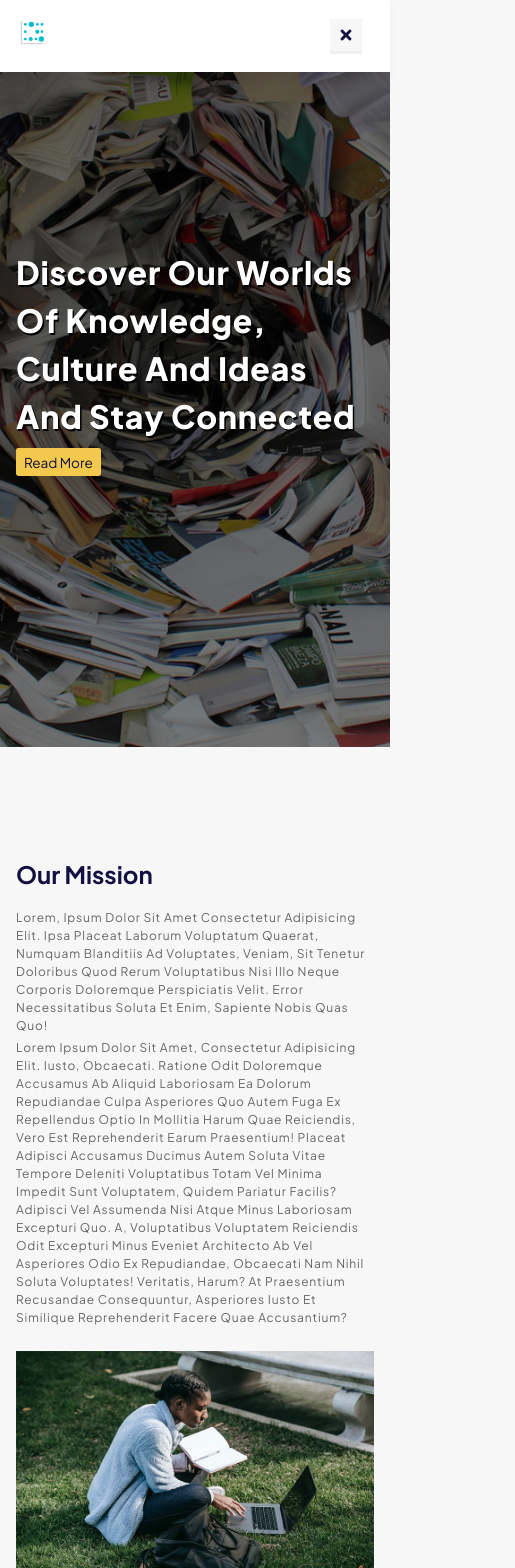
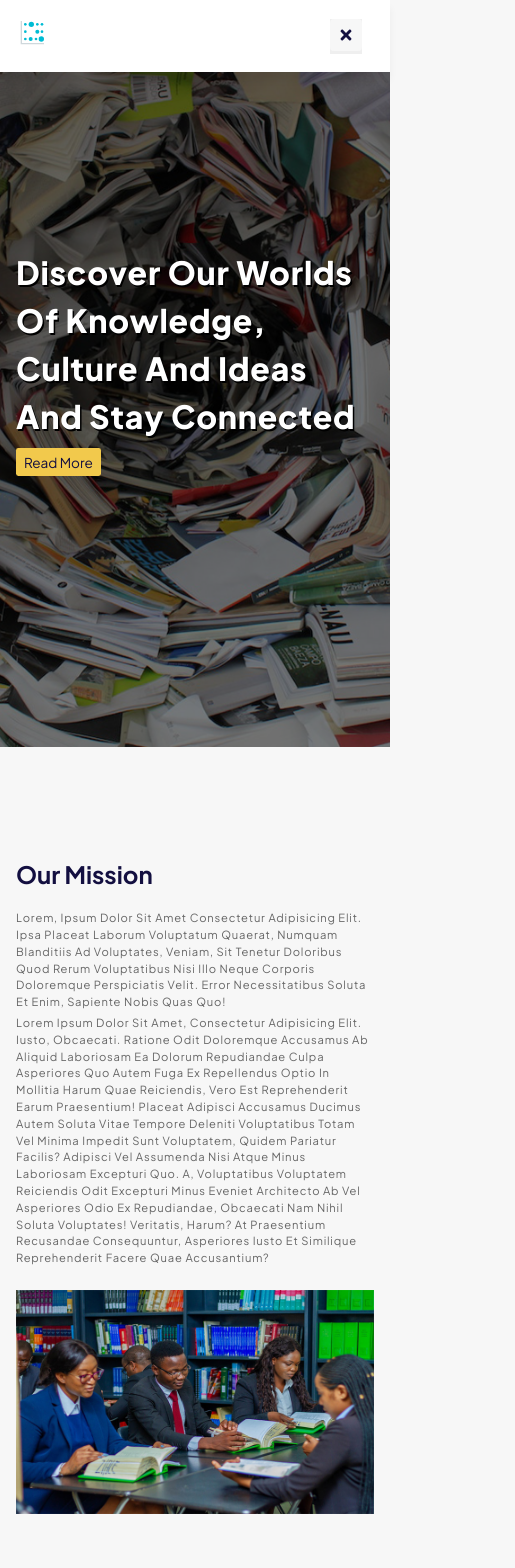
Before and after one commit to Surnmai/hon-adomako-ngo, a React (Create React App) app: page / in a window 390 px wide. Shown: the top 1568 px of the page, 515 px wide, since content can reach past the window. Built offline with nearby package versions, Linux system fonts and the light colour scheme.

Commit message:
solved overflow issue

```diff
--- a/src/Components/Mission.js
+++ b/src/Components/Mission.js
@@ -1,7 +1,7 @@
 import React from "react";
 
 // import image
-import MissionImg from "../images/mission2.jpg";
+import MissionImg from "../images/mission.jpg";
 
 const Mission = () => {
   return (
--- a/src/css/index.css
+++ b/src/css/index.css
@@ -18,8 +18,10 @@ html {
   background: #f7f7f7;
 }
 
-section,
-header,
+section {
+  padding: 2rem 9%;
+}
+
 footer {
   padding: 2rem 9%;
 }
@@ -139,20 +141,21 @@ header .icons svg:hover {
   flex-wrap: wrap;
 }
 .mission .content {
-  flex: 1 1 40rem;
+  flex: 1 1 30rem;
 }
 .mission .content p {
   color: #666;
   letter-spacing: 0.1rem;
   margin: 0.5rem 0;
   line-height: 1.5;
-  font-size: 1.5rem;
+  font-size: 1.4rem;
 }
 .mission .image {
-  flex: 1 1 40rem;
+  flex: 1 1 30rem;
 }
 .mission .image img {
   width: 100%;
+  height: 100%;
 }
 
 .frgBackground {
@@ -175,6 +178,7 @@ header .icons svg:hover {
   display: grid;
   grid-template-columns: repeat(auto-fit, minmax(15rem, 1fr));
   gap: 1.5rem;
+  overflow-x: hidden;
 }
 .frgBackground .icons .container .box {
   height: 15rem;
@@ -200,8 +204,12 @@ header .icons svg:hover {
   html {
     font-size: 55%;
   }
-  section,
-  header,
+  section {
+    padding: 2rem;
+  }
+  header {
+    padding: 2rem;
+  }
   footer {
     padding: 2rem;
   }
--- a/src/css/index.scss
+++ b/src/css/index.scss
@@ -25,8 +25,10 @@ html {
 
 // global styles
 
-section,
-header,
+section {
+  padding: 2rem 9%;
+}
+
 footer {
   padding: 2rem 9%;
 }
@@ -165,21 +167,22 @@ header {
   flex-wrap: wrap;
 
   .content {
-    flex: 1 1 40rem;
+    flex: 1 1 30rem;
     p {
       color: $light-color;
       letter-spacing: 0.1rem;
       margin: 0.5rem 0;
       // text-align: justify;
       line-height: 1.5;
-      font-size: 1.5rem;
+      font-size: 1.4rem;
     }
   }
   .image {
-    flex: 1 1 40rem;
+    flex: 1 1 30rem;
 
     img {
       width: 100%;
+      height: 100%;
     }
   }
 }
@@ -212,6 +215,7 @@ header {
       // gap: 4rem;
       // font-size: 8rem;
       @include grid(15rem);
+      overflow-x: hidden;
 
       .box {
         height: 15rem;
@@ -256,8 +260,12 @@ header {
   html {
     font-size: 55%;
   }
-  section,
-  header,
+  section {
+    padding: 2rem;
+  }
+  header {
+    padding: 2rem;
+  }
   footer {
     padding: 2rem;
   }
```
Also changed, not shown: src/images/mission.jpg, 1 other file (tests, documents, lock files or other folders).
